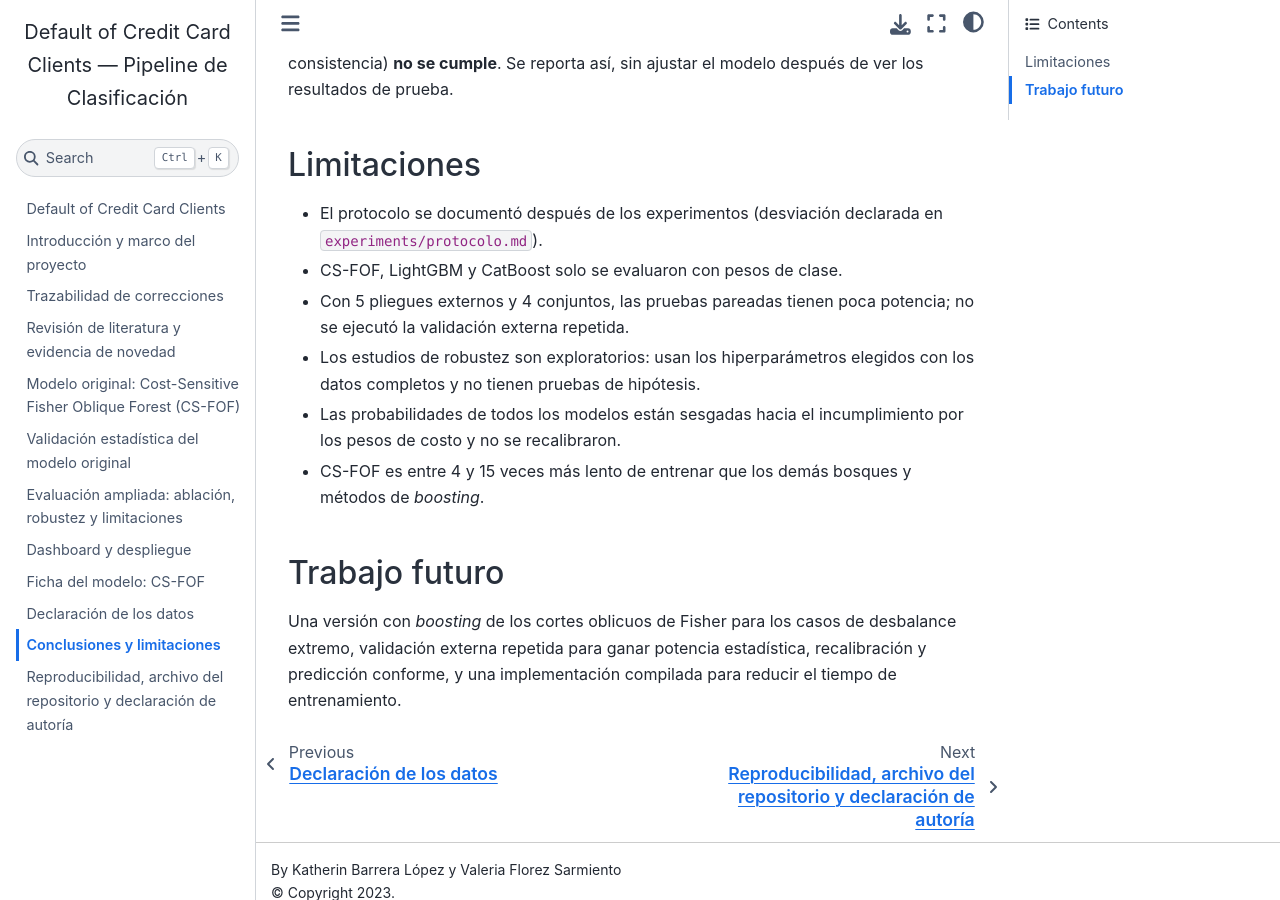
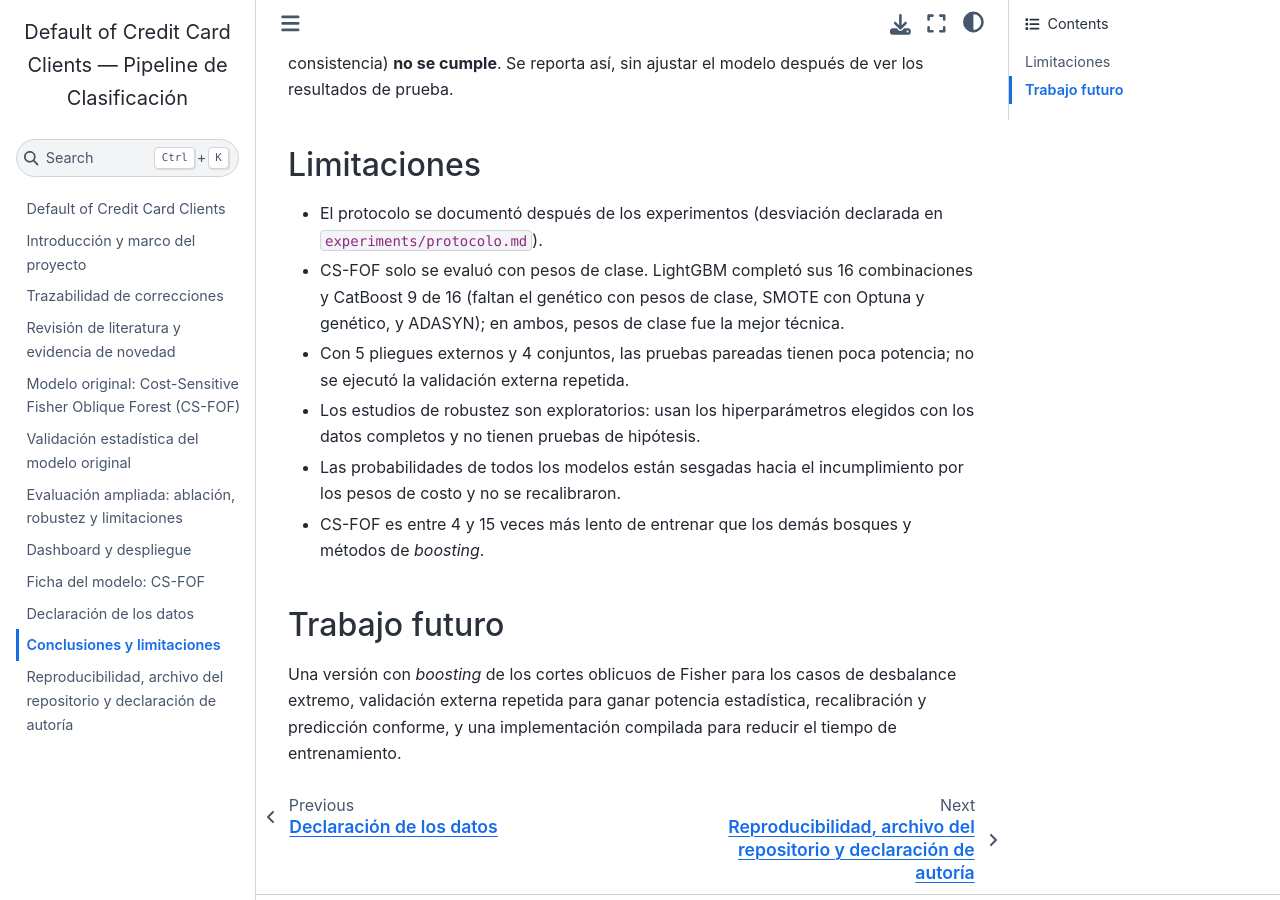
Before and after one commit to valeriaflorezs/Credit_Card_Project, a Jupyter Book: the page built from conclusiones.md, in a window 1280 px wide and 900 px high, scrolled down 811 px. Built offline with Jupyter Book 1.0.4 settings and Sphinx 7.4.7 and the Sphinx Book theme 1.1.4, drawn with Linux system fonts in a browser that asks for light colours; pages that are not in the unit, such as notebooks, are missing from menus.

Commit message:
Integra las técnicas restantes de LightGBM y 9 de 16 combinaciones de CatBoost
La tabla maestra pasa a 141 combinaciones. Pesos de clase sigue siendo la mejor técnica de
ambos modelos, así que la mejor combinación y las pruebas estadísticas no cambian.

Co-Authored-By: Claude Opus 5.5 <noreply@anthropic.com>
Claude-Session: https://claude.ai/code/session_012vF8w9dfYEyTgtv2V8B218

```diff
--- a/conclusiones.md
+++ b/conclusiones.md
@@ -27,7 +27,9 @@ cumple**. Se reporta así, sin ajustar el modelo después de ver los resultados
 ## Limitaciones
 - El protocolo se documentó después de los experimentos (desviación declarada en
   `experiments/protocolo.md`).
-- CS-FOF, LightGBM y CatBoost solo se evaluaron con pesos de clase.
+- CS-FOF solo se evaluó con pesos de clase. LightGBM completó sus 16 combinaciones y CatBoost 9 de 16
+  (faltan el genético con pesos de clase, SMOTE con Optuna y genético, y ADASYN); en ambos, pesos de clase
+  fue la mejor técnica.
 - Con 5 pliegues externos y 4 conjuntos, las pruebas pareadas tienen poca potencia; no se ejecutó la
   validación externa repetida.
 - Los estudios de robustez son exploratorios: usan los hiperparámetros elegidos con los datos completos y
```
Also changed, not shown: experiments/protocolo.md (+1 -1 lines), 2 other files.
